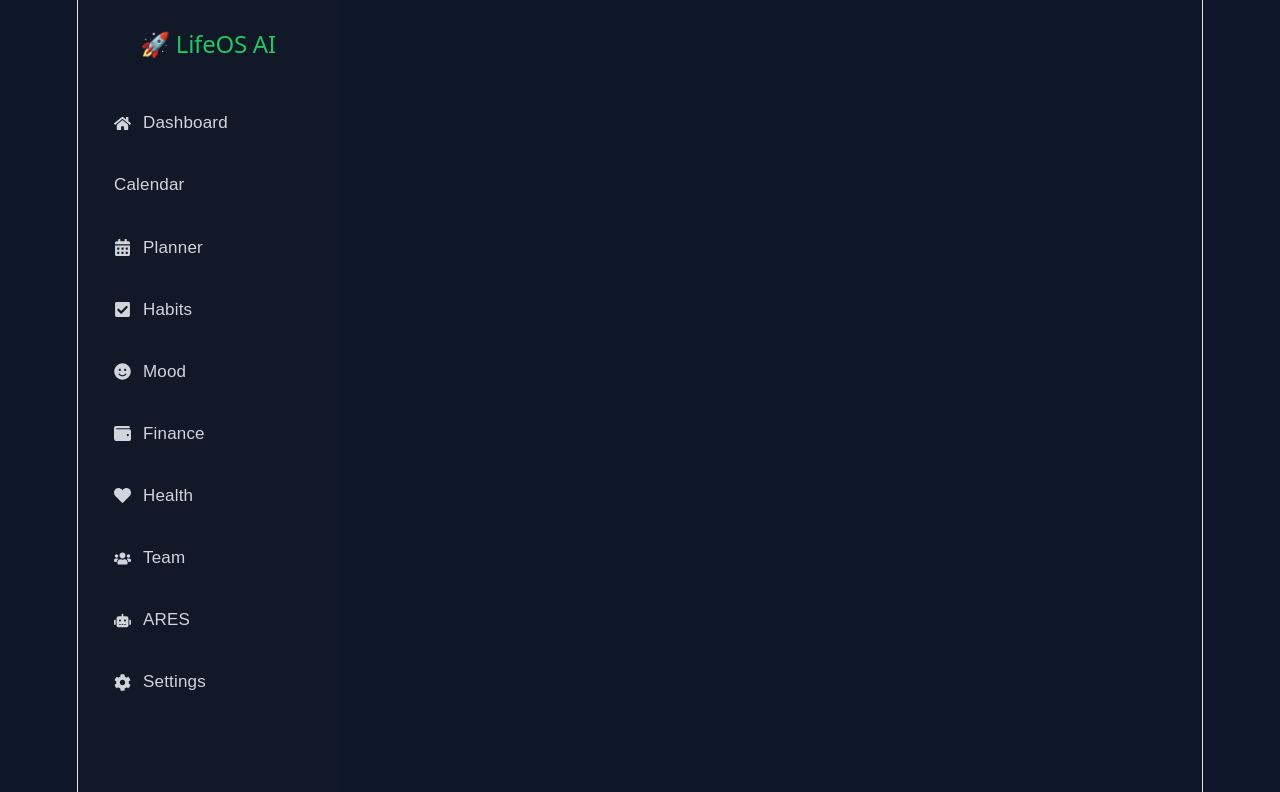
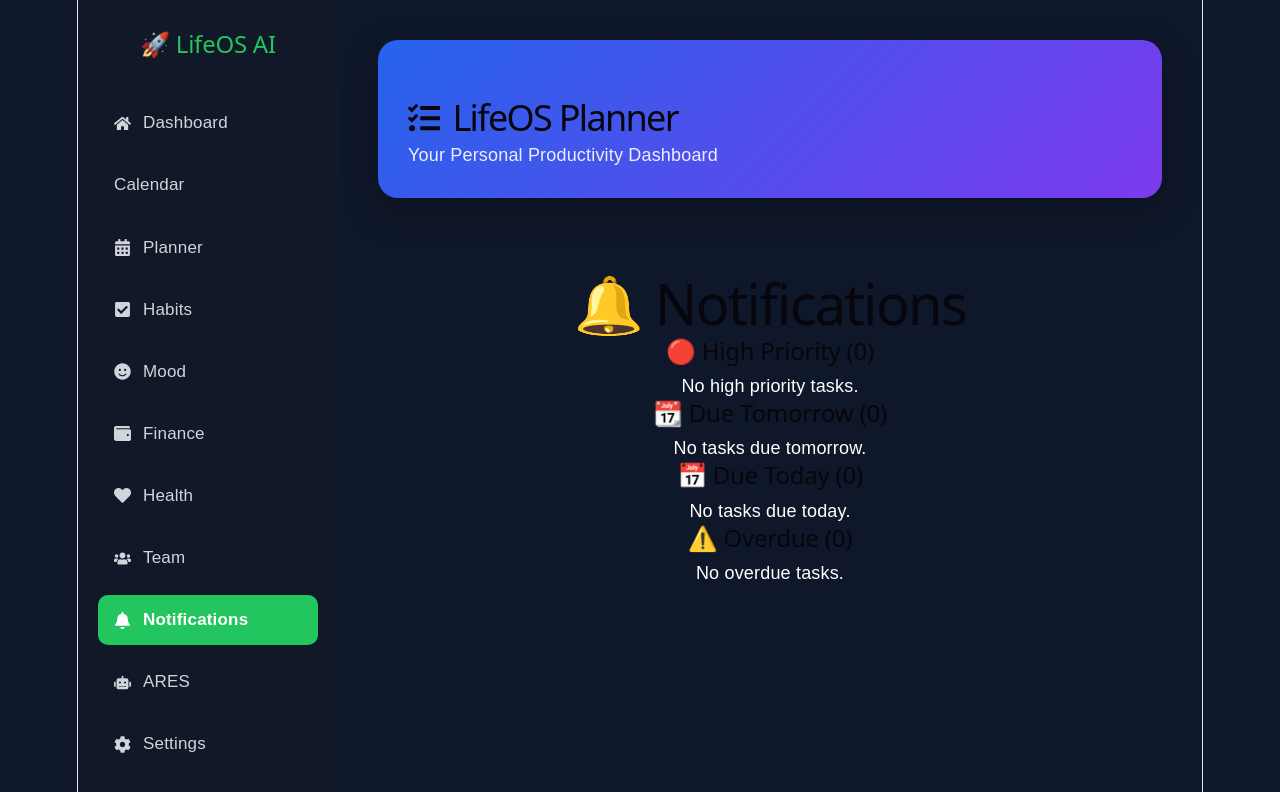
Before and after one commit to sanjeevsanju20123/lifeos-ai, a React (Vite) app: page /notifications in a window 1280 px wide. Shown: the top 792 px of the page. Built offline with nearby package versions, Linux system fonts and the light colour scheme.

Commit message:
Built smart notification center

```diff
--- a/src/App.jsx
+++ b/src/App.jsx
@@ -11,6 +11,7 @@ import Finance from "./pages/Finance";
 import Health from "./pages/Health";
 import Ares from "./pages/Ares";
 import Calendar from "./pages/Calendar";
+import Notifications from "./pages/Notifications";
 
 function App() {
   return (
@@ -27,6 +28,8 @@ function App() {
           <Route path="/finance" element={<Finance />} />
           <Route path="/health" element={<Health />} />
           <Route path="/ares" element={<Ares />} />
+          <Route path="/notifications" element={<Notifications />}
+          />
         </Routes>
       </div>
     </div>
--- a/src/components/Sidebar.jsx
+++ b/src/components/Sidebar.jsx
@@ -10,6 +10,7 @@ import {
   FaUsers,
   FaCog,
   FaRobot,
+  FaBell,
 } from "react-icons/fa";
 
 import "../styles/Sidebar.css";
@@ -50,6 +51,10 @@ function Sidebar() {
           <FaUsers /> Team
         </NavLink>
 
+        <NavLink to="/notifications">
+          <FaBell /> Notifications
+        </NavLink>
+
         <NavLink to="/ares">
           <FaRobot /> ARES
         </NavLink>
--- /dev/null
+++ b/src/pages/Notifications.jsx
@@ -0,0 +1,113 @@
+import { useState, useEffect } from "react";
+import Header from "../components/Header";
+import "../styles/Notifications.css";
+
+function Notifications() {
+    const [tasks, setTasks] = useState([]);
+
+    useEffect(() => {
+  const savedTasks = JSON.parse(localStorage.getItem("tasks")) || [];
+  setTasks(savedTasks);
+}, []);
+
+const highPriority = tasks.filter(
+  (task) => task.priority === "High" && !task.completed
+);
+
+const today = new Date().toISOString().split("T")[0];
+
+const dueToday = tasks.filter(
+  (task) =>
+    task.dueDate === today &&
+    !task.completed
+);
+
+const overdue = tasks.filter(
+  (task) =>
+    task.dueDate &&
+    task.dueDate < today &&
+    !task.completed
+);
+
+const tomorrow = new Date();
+tomorrow.setDate(tomorrow.getDate() + 1);
+
+const tomorrowString = tomorrow.toISOString().split("T")[0];
+
+const dueTomorrow = tasks.filter(
+  (task) =>
+    task.dueDate === tomorrowString &&
+    !task.completed
+);
+
+  return (
+    <>
+      <Header />
+
+      <div className="notifications-page">
+        <h1>🔔 Notifications</h1>
+
+        <div className="notification-section">
+  <h2>🔴 High Priority ({highPriority.length})</h2>
+
+  {highPriority.length === 0 ? (
+    <p>No high priority tasks.</p>
+  ) : (
+    <ul>
+      {highPriority.map((task) => (
+        <li key={task.id}>
+          {task.text}
+        </li>
+      ))}
+    </ul>
+  )}
+
+  <h2>📆 Due Tomorrow ({dueTomorrow.length})</h2>
+
+{dueTomorrow.length === 0 ? (
+  <p>No tasks due tomorrow.</p>
+) : (
+  <ul>
+    {dueTomorrow.map((task) => (
+      <li key={task.id}>
+        {task.text}
+      </li>
+    ))}
+  </ul>
+)}
+
+  <h2>📅 Due Today ({dueToday.length})</h2>
+
+{dueToday.length === 0 ? (
+  <p>No tasks due today.</p>
+) : (
+  <ul>
+    {dueToday.map((task) => (
+      <li key={task.id}>
+        {task.text}
+      </li>
+    ))}
+  </ul>
+)}
+
+<h2>⚠️ Overdue ({overdue.length})</h2>
+
+{overdue.length === 0 ? (
+  <p>No overdue tasks.</p>
+) : (
+  <ul>
+    {overdue.map((task) => (
+      <li key={task.id}>
+        {task.text}
+      </li>
+    ))}
+  </ul>
+)}
+
+</div>
+      </div>
+    </>
+  );
+}
+
+export default Notifications;
--- /dev/null
+++ b/src/styles/Notifications.css
@@ -0,0 +1,7 @@
+.notifications-page {
+  padding: 30px;
+}
+
+.notifications-page h1 {
+  margin-bottom: 20px;
+}
```
